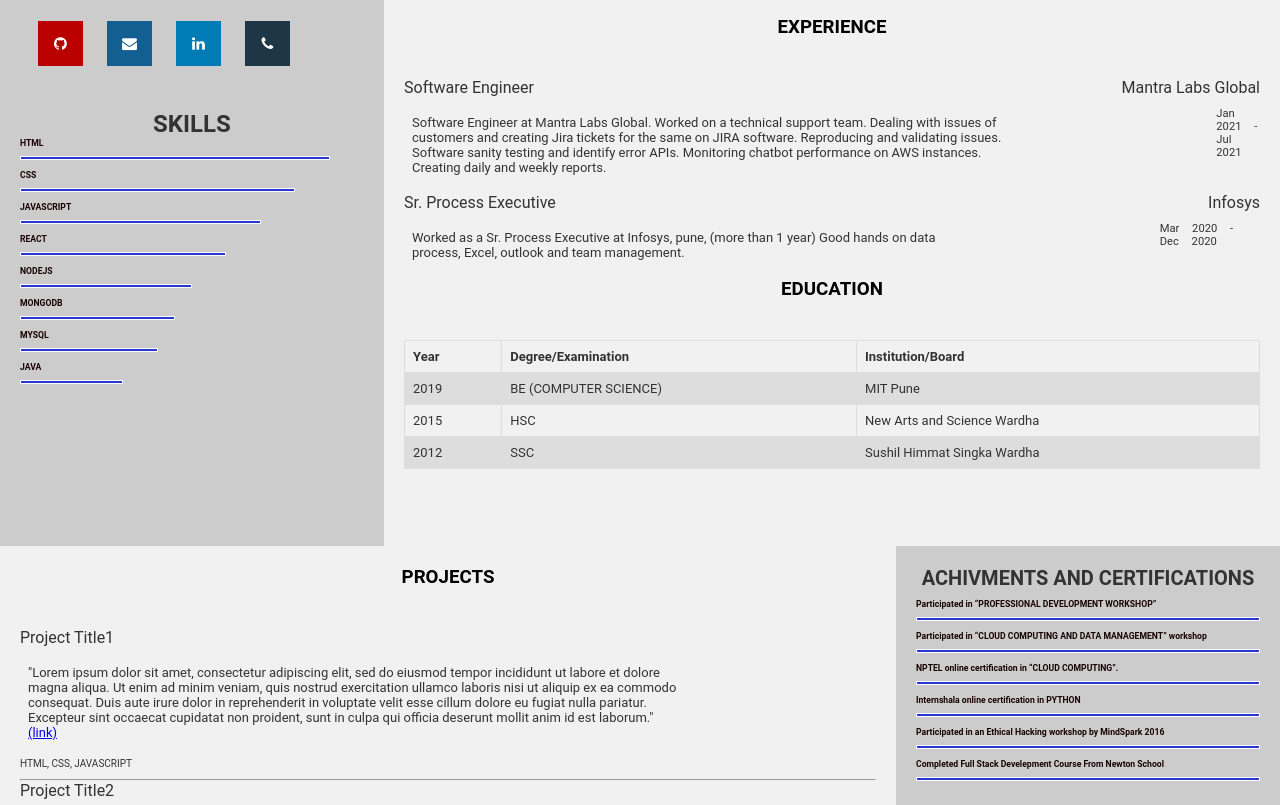
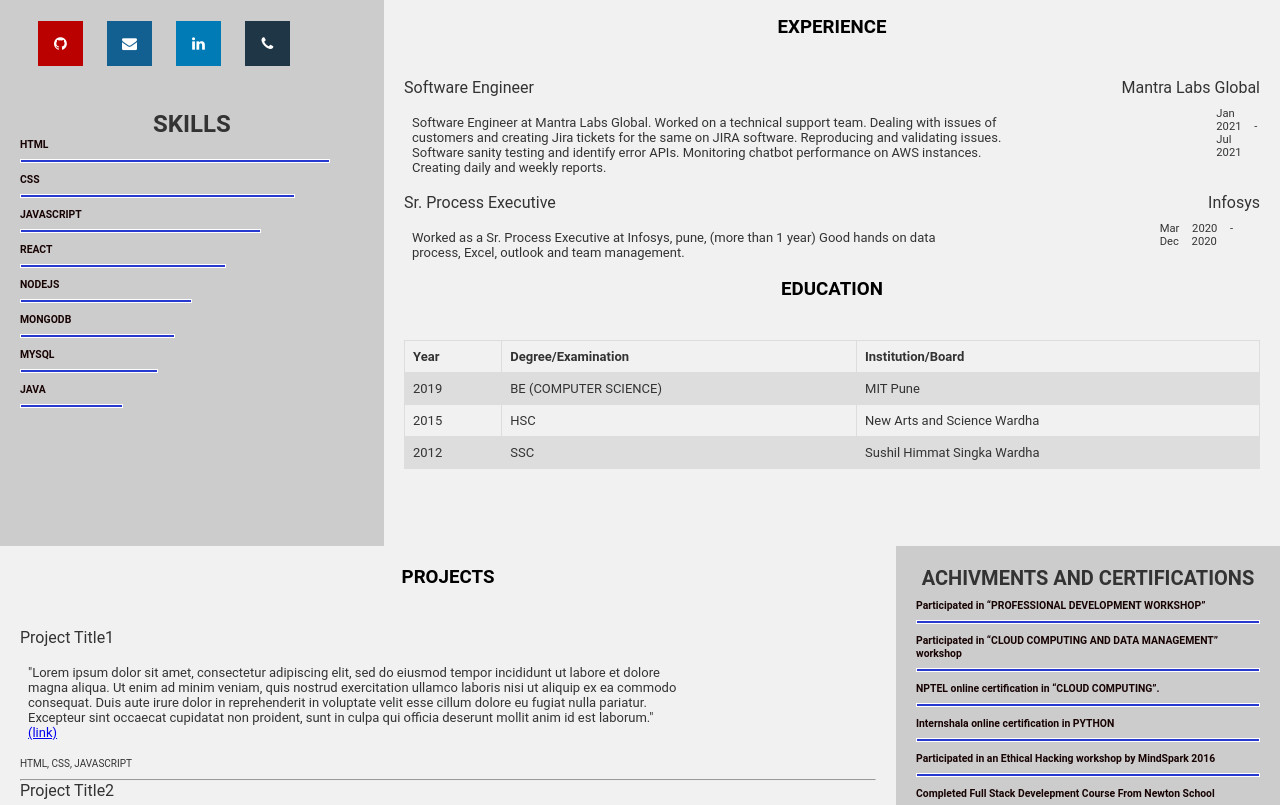
Before and after one commit to akshaytekam/Portfolio-Responsive-Project, a plain HTML site: page public/index.html in a window 1280 px wide. Shown: the part 680-1485 px from the top of the page. Drawn offline with Linux system fonts and the light colour scheme.

Commit message:
Update index.html

```diff
--- a/public/index.html
+++ b/public/index.html
@@ -31,7 +31,7 @@
     <section>
         <article class="about-article">
             <h1>CAREER OBJECTIVE</h1>
-            <p>Graduated from MIT Pune, with 1.5 years of experience. Resourceful and well-organized with excellent leadership
+            <p id="para1">Graduated from MIT Pune, with 1.5 years of experience. Resourceful and well-organized with excellent leadership
                 and team building record. Objective is to pursue a challenging career and be part of a progressive organization that gives scope to enhance my knowledge,
                 skills and to reach the pinnacle in the computing field with sheer determination, dedication and hard work.</p>
           </article>
@@ -47,7 +47,7 @@
             </div>
             <div class="skills-item">
                 <div class="skill-name">
-                    <h5>HTML</h5>
+                    <h4>HTML</h4>
                 </div>
                 <div class="skill-progress">
                     <div class="progress-bar" style="width: 90%">
@@ -56,7 +56,7 @@
             </div>
             <div class="skills-item">
                 <div class="skill-name">
-                    <h5>CSS</h5>
+                    <h4>CSS</h4>
                 </div>
                 <div class="skill-progress">
                     <div class="progress-bar" style="width: 80%">
@@ -65,7 +65,7 @@
             </div>
             <div class="skills-item">
                 <div class="skill-name">
-                    <h5>JAVASCRIPT</h5>
+                    <h4>JAVASCRIPT</h4>
                 </div>
                 <div class="skill-progress">
                     <div class="progress-bar" style="width: 70%">
@@ -74,7 +74,7 @@
             </div>
             <div class="skills-item">
                 <div class="skill-name">
-                    <h5>REACT</h5>
+                    <h4>REACT</h4>
                 </div>
                 <div class="skill-progress">
                     <div class="progress-bar" style="width: 60%">
@@ -83,7 +83,7 @@
             </div>
             <div class="skills-item">
                 <div class="skill-name">
-                    <h5>NODEJS</h5>
+                    <h4>NODEJS</h4>
                 </div>
                 <div class="skill-progress">
                     <div class="progress-bar" style="width: 50%">
@@ -92,7 +92,7 @@
             </div>
             <div class="skills-item">
                 <div class="skill-name">
-                    <h5>MONGODB</h5>
+                    <h4>MONGODB</h4>
                 </div>
                 <div class="skill-progress">
                     <div class="progress-bar" style="width: 45%">
@@ -101,7 +101,7 @@
             </div>
             <div class="skills-item">
                 <div class="skill-name">
-                    <h5>MYSQL</h5>
+                    <h4>MYSQL</h4>
                 </div>
                 <div class="skill-progress">
                     <div class="progress-bar" style="width: 40%">
@@ -110,7 +110,7 @@
             </div>
             <div class="skills-item">
                 <div class="skill-name">
-                    <h5>JAVA</h5>
+                    <h4>JAVA</h4>
                 </div>
                 <div class="skill-progress">
                     <div class="progress-bar" style="width: 30%">
@@ -180,7 +180,7 @@
             </div>
             <div class="skills-item">
                 <div class="skill-name">
-                    <h5>Participated in “PROFESSIONAL DEVELOPMENT WORKSHOP”</h5>
+                    <h4>Participated in “PROFESSIONAL DEVELOPMENT WORKSHOP”</h4>
                 </div>
                 <div class="skill-progress">
                     <div class="progress-bar" style="width: 100%">
@@ -189,7 +189,7 @@
             </div>
             <div class="skills-item">
                 <div class="skill-name">
-                    <h5>Participated in “CLOUD COMPUTING AND DATA MANAGEMENT” workshop</h5>
+                    <h4>Participated in “CLOUD COMPUTING AND DATA MANAGEMENT” workshop</h4>
                 </div>
                 <div class="skill-progress">
                     <div class="progress-bar" style="width: 100%">
@@ -198,7 +198,7 @@
             </div>
             <div class="skills-item">
                 <div class="skill-name">
-                    <h5>NPTEL online certification in “CLOUD COMPUTING”.</h5>
+                    <h4>NPTEL online certification in “CLOUD COMPUTING”.</h4>
                 </div>
                 <div class="skill-progress">
                     <div class="progress-bar" style="width: 100%">
@@ -207,7 +207,7 @@
             </div>
             <div class="skills-item">
                 <div class="skill-name">
-                    <h5>Internshala online certification in PYTHON</h5>
+                    <h4>Internshala online certification in PYTHON</h4>
                 </div>
                 <div class="skill-progress">
                     <div class="progress-bar" style="width: 100%">
@@ -216,7 +216,7 @@
             </div>
             <div class="skills-item">
                 <div class="skill-name">
-                    <h5>Participated in an Ethical Hacking workshop by MindSpark 2016</h5>
+                    <h4>Participated in an Ethical Hacking workshop by MindSpark 2016</h4>
                 </div>
                 <div class="skill-progress">
                     <div class="progress-bar" style="width: 100%">
@@ -225,7 +225,7 @@
             </div>
             <div class="skills-item">
                 <div class="skill-name">
-                    <h5>Completed Full Stack Develepment Course From Newton School</h5>
+                    <h4>Completed Full Stack Develepment Course From Newton School</h4>
                 </div>
                 <div class="skill-progress">
                     <div class="progress-bar" style="width: 100%">
```
